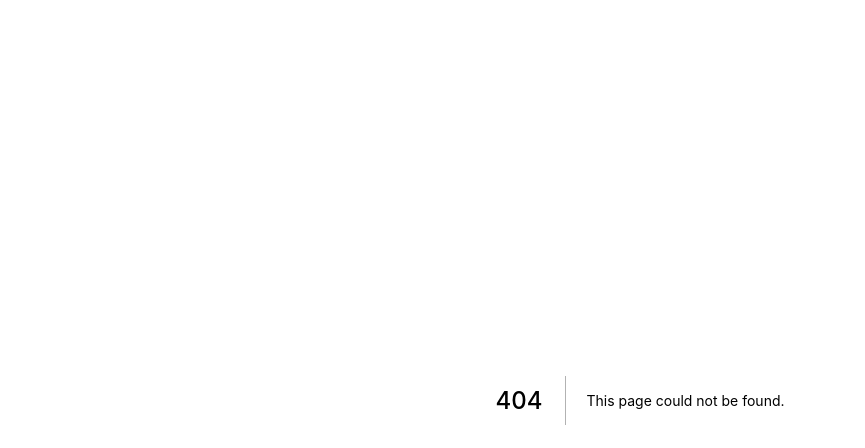
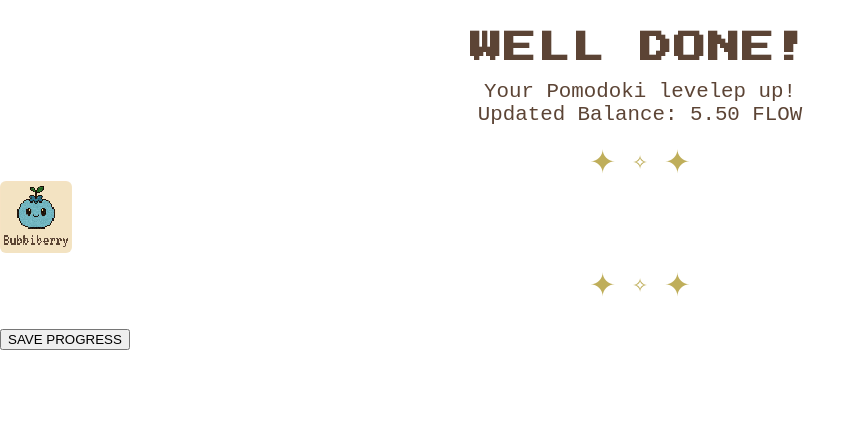
Before and after one commit to letpires/Pomodoki, a Next.js app: page /Success in a window 1280 px wide. Before the commit this address had no page. Shown: the top 448 px of the page, without its empty margins (0-865 px from the left). Built offline with nearby package versions, Linux system fonts and the light colour scheme.

Commit message:
Create Success.jsx

```diff
--- /dev/null
+++ b/pages/Success.jsx
@@ -0,0 +1,70 @@
+import React from 'react';
+import Head from 'next/head';
+import PixelAvatar from '../src/components/PixelAvatar';
+import PixelButton from '../src/components/PixelButton';
+
+const Success = ({ avatar = 'bubbiberry', balance = '5.50' }) => {
+  return (
+    <>
+      <Head>
+        <title>Pomodoki - Success</title>
+        <meta name="viewport" content="width=400, initial-scale=1" />
+        <link href="https://fonts.googleapis.com/css2?family=Press+Start+2P&display=swap" rel="stylesheet" />
+      </Head>
+      <div className="popup-container" style={{ position: 'relative' }}>
+        <h1
+          style={{
+            fontFamily: "'Press Start 2P', cursive",
+            color: '#5c4435',
+            fontSize: '2rem',
+            margin: '32px 0 16px 0',
+            textAlign: 'center',
+            letterSpacing: '2px',
+          }}
+        >
+          WELL DONE!
+        </h1>
+        <div
+          style={{
+            fontFamily: 'VT323, monospace',
+            color: '#5c4435',
+            fontSize: '1.3rem',
+            textAlign: 'center',
+            marginBottom: '16px',
+          }}
+        >
+          Your Pomodoki levelep up!<br />
+          Updated Balance: {balance} FLOW
+        </div>
+        {/* Sparkles (opcional, pode ser melhorado com imagens) */}
+        <div style={{ display: 'flex', justifyContent: 'center', alignItems: 'center', margin: '8px 0 0 0' }}>
+          <span style={{ fontSize: '2rem', color: '#bfae5a', margin: '0 8px' }}>✦</span>
+          <span style={{ fontSize: '1.2rem', color: '#bfae5a', margin: '0 8px' }}>✧</span>
+          <span style={{ fontSize: '2rem', color: '#bfae5a', margin: '0 8px' }}>✦</span>
+        </div>
+        <PixelAvatar type={avatar} size="large" className="mx-auto my-6" />
+        <div style={{ display: 'flex', justifyContent: 'center', alignItems: 'center', margin: '8px 0 24px 0' }}>
+          <span style={{ fontSize: '2rem', color: '#bfae5a', margin: '0 8px' }}>✦</span>
+          <span style={{ fontSize: '1.2rem', color: '#bfae5a', margin: '0 8px' }}>✧</span>
+          <span style={{ fontSize: '2rem', color: '#bfae5a', margin: '0 8px' }}>✦</span>
+        </div>
+        <PixelButton
+          className="w-full max-w-xs mx-auto mt-8"
+          style={{
+            background: '#ffe082',
+            color: '#5c4435',
+            fontFamily: "'Press Start 2P', cursive",
+            fontSize: '1rem',
+            boxShadow: '4px 4px #bfae5a',
+            border: '2px solid #bfae5a',
+            letterSpacing: '2px',
+          }}
+        >
+          SAVE PROGRESS
+        </PixelButton>
+      </div>
+    </>
+  );
+};
+
+export default Success;
```
